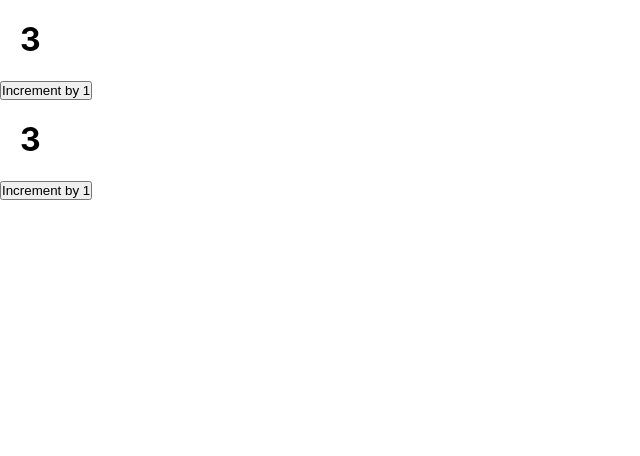
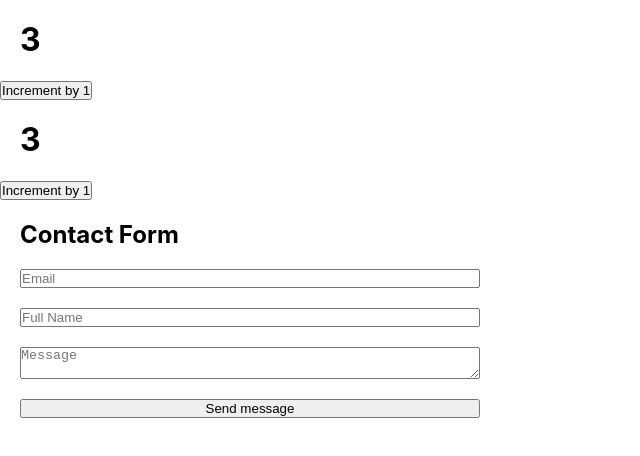
Before and after one commit to alexandrularion/learn-javascript-frameworks, a React (Create React App) app in the folder JavaScriptRO38/3_hooks_react_app/: page / in a window 1280 px wide. Shown: the top 456 px of the page, without its empty margins (0-640 px from the left). Built offline with nearby package versions, Linux system fonts and the light colour scheme.

Commit message:
Updated 3_hooks_react_app project to JavaScriptRO38

```diff
--- a/JavaScriptRO38/3_hooks_react_app/src/App.js
+++ b/JavaScriptRO38/3_hooks_react_app/src/App.js
@@ -1,3 +1,4 @@
+import Form from "./components/Form";
 import WithState from "./components/WithState";
 import WithoutState from "./components/WithoutState";
 
@@ -6,6 +7,7 @@ function App() {
     <div>
       <WithoutState />
       <WithState />
+      <Form />
     </div>
   );
 }
--- /dev/null
+++ b/JavaScriptRO38/3_hooks_react_app/src/components/Form.js
@@ -0,0 +1,68 @@
+import { useState } from "react";
+
+const Form = () => {
+  const [email, setEmail] = useState("");
+  const [fullName, setFullName] = useState("");
+  const [message, setMessage] = useState("");
+
+  const handleEmailChange = (event) => {
+    // we do what we want here
+    // the fired event (triggered when the user type in email input )
+    console.log(event.target.value); // we supose that we wrote: "john.doe@gmail.com"
+    setEmail(event.target.value); // we set the email state with the new value from email input
+  };
+
+  const handleFullNameChange = (e) => {
+    console.log(e.target.value); // we supose that we wrote: "John Doe"
+    setFullName(e.target.value); // we set the fullName state with the new value from fullName input
+  };
+
+  const handleMessageChange = (myEvent) => {
+    console.log(myEvent.target.value);
+    setMessage(myEvent.target.value);
+  };
+
+  return (
+    <form
+      style={{
+        padding: "20px",
+        display: "flex",
+        flexDirection: "column",
+        gap: "20px",
+        maxWidth: "500px",
+      }}
+      onSubmit={(e) => {
+        // Prevent page to refresh when clicking on submit button
+        e.preventDefault();
+
+        // See all the states updated
+        console.log(email, fullName, message);
+      }}
+    >
+      <h2>Contact Form</h2>
+      <input
+        type={"email"}
+        name={"email"}
+        placeholder="Email"
+        onChange={handleEmailChange}
+      />
+      <input
+        type={"text"}
+        name={"fullName"}
+        placeholder="Full Name"
+        onChange={handleFullNameChange}
+      />
+      <textarea
+        name={"message"}
+        placeholder="Message"
+        onChange={handleMessageChange}
+      />
+      <button type="submit">Send message</button>
+      <br />
+      <p>{email}</p>
+      <p>{fullName}</p>
+      <p>{message}</p>
+    </form>
+  );
+};
+export default Form;
```
